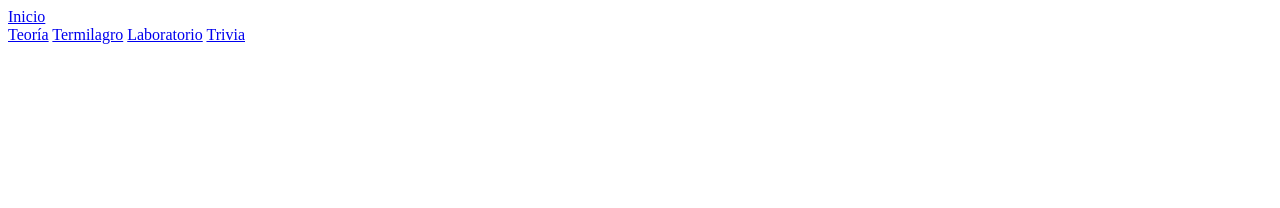
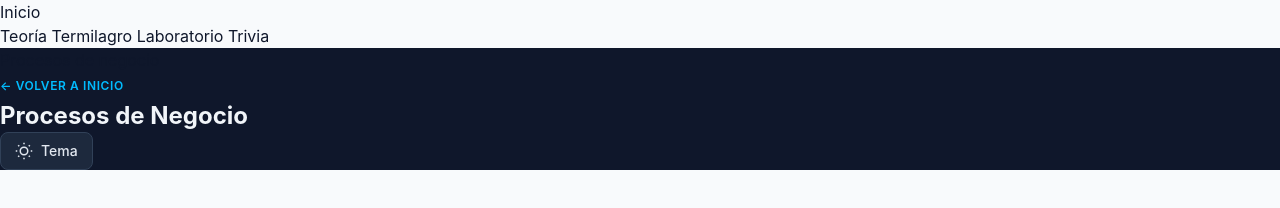
Before and after one commit to leonandres/analisis-de-sistemas, a plain HTML site: page clases/clase-02-procesos-de-negocio/index.html in a window 1280 px wide. Drawn offline with nearby package versions, Linux system fonts and the light colour scheme.

Commit message:
Agrego header y botón de tema

```diff
--- a/clases/clase-02-procesos-de-negocio/index.html
+++ b/clases/clase-02-procesos-de-negocio/index.html
@@ -4,11 +4,25 @@
     <meta charset="UTF-8">
     <meta name="viewport" content="width=device-width, initial-scale=1.0">
     <title>Análisis de sistemas - Procesos de negocio</title>
+    <script src="https://cdn.jsdelivr.net/npm/@tailwindcss/browser@4"></script>
+    <script>
+        tailwind.config = {
+            darkMode: 'class',
+            theme: {
+                extend: {
+                    fontFamily: {
+                        sans: ['Inter', 'system-ui', 'sans-serif']
+                    }
+                }
+            }
+        }
+    </script>
+    <link rel="stylesheet" href="../../styles.css">
 </head>
-<body>
+<body class = "bg-slate-50 text-slate-900 dark:bg-slate-950 dark:text-slate-100 min-h-screen flex flex-col transition-colors duration-200">
+
     <nav class = "navbar">
         <div class = "container">
-
             <a href = "..docs/index.html" class = "btn btn-primary">Inicio</a>
                 <div class = "nav-links">
                     <a href = "#teoria">Teoría</a>
@@ -19,8 +33,36 @@
         </div>
     </nav>
 
-    <header>
+    <header class = "bg-slate-900">
+        <div class = "max-w-7x1 mx-auto">Procesos de negocio</div>
 
+            <div>
+                <a href = "../../docs/index.html" class="text-xs font-semibold tracking-wider text-sky-400 uppercase hover:underline">← Volver a Inicio</a>
+                <h1 class = "text-2xl font-bold mt-1 text-slate-100">Procesos de Negocio</h1>
+            </div>
+
+            <div class="flex items-center gap-3">
+                <button id="btn-tema" class="px-3.5 py-2 bg-slate-800 hover:bg-slate-700 text-sm font-medium rounded-lg border border-slate-700 transition-colors cursor-pointer text-slate-200 flex items-center gap-2">
+                    <svg width="18" height="18" viewBox="0 0 24 24" fill="none" stroke="currentColor" stroke-width="2" class="transition-transform">
+                        <circle cx="12" cy="12" r="5"></circle>
+                        <line x1="12" y1="1" x2="12" y2="3"></line>
+                        <line x1="12" y1="21" x2="12" y2="23"></line>
+                        <line x1="4.22" y1="4.22" x2="5.64" y2="5.64"></line>
+                        <line x1="18.36" y1="18.36" x2="19.78" y2="19.78"></line>
+                        <line x1="1" y1="12" x2="3" y2="12"></line>
+                        <line x1="21" y1="12" x2="23" y2="12"></line>
+                        <line x1="4.22" y1="19.78" x2="5.64" y2="18.36"></line>
+                        <line x1="18.36" y1="5.64" x2="19.78" y2="4.22"></line>
+                    </svg>
+                    Tema
+                </button>
+            </div>
+
+    </header>
+
+    <main >
+
+    </main>
 
 </body>
 </html>
```
